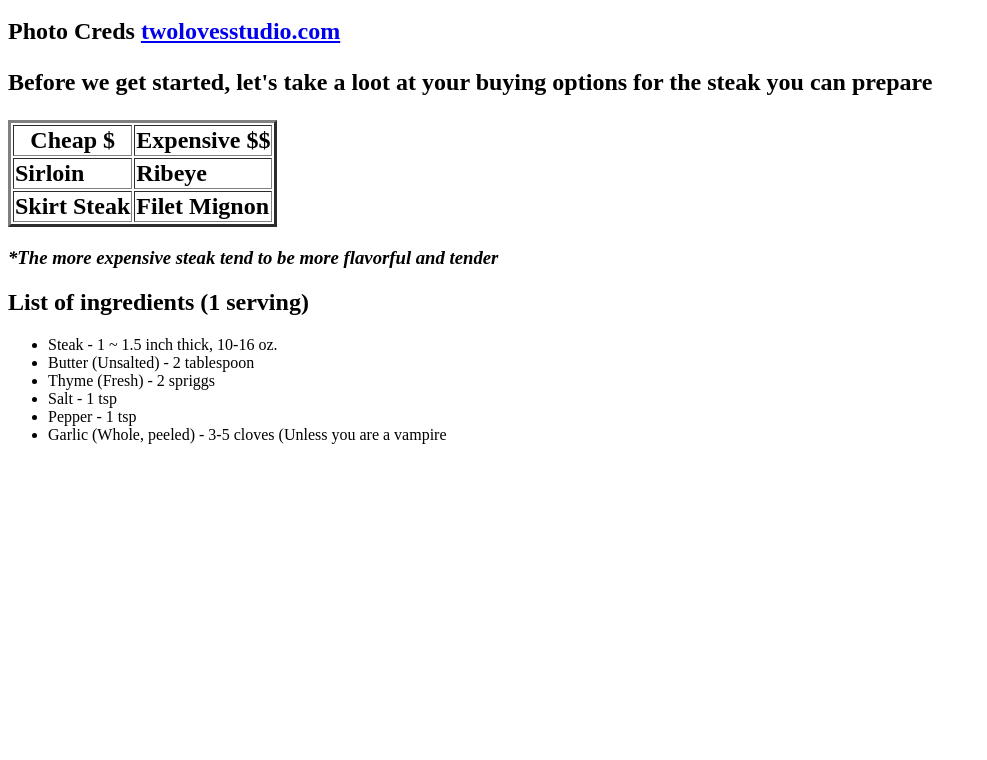
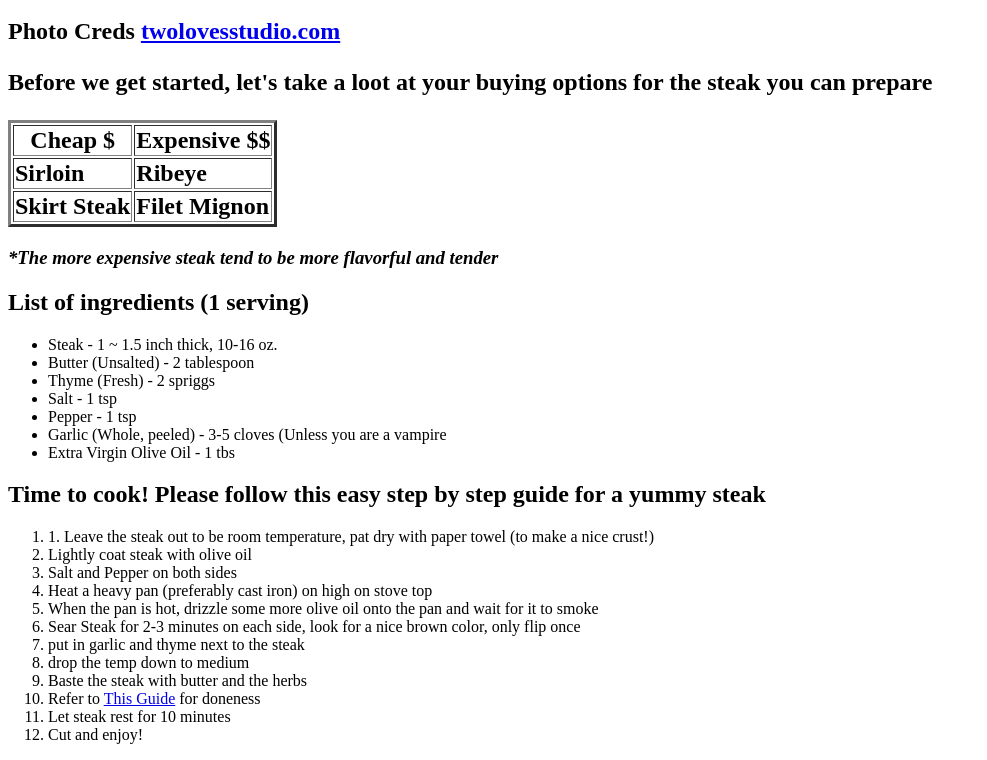
Before and after one commit to jlee22/jefflee.github.io, a plain HTML site: page html/index.html in a window 1280 px wide. Shown: the part 756-1516 px from the top of the page, without its empty margins (0-987 px from the left). Before the commit the page ends 1216 px from the top, so only its background shows below. Drawn offline with Linux system fonts and the light colour scheme.

Commit message:
Updated ingredients list, added step by step recipe, added doneless guide for the recipe (step 10)

```diff
--- a/html/index.html
+++ b/html/index.html
@@ -39,7 +39,24 @@ Photo Creds <a href="http://twolovesstudio.com/">twolovesstudio.com</a>
 	<li>Salt - 1 tsp</li>
 	<li>Pepper - 1 tsp</li>
 	<li>Garlic (Whole, peeled) - 3-5 cloves (Unless you are a vampire</li>
+	<li>Extra Virgin Olive Oil - 1 tbs</li>
 </ul>
+
+<h2>Time to cook! Please follow this easy step by step guide for a yummy steak</h2>
+<ol>
+	<li>1. Leave the steak out to be room temperature, pat dry with paper towel (to make a nice crust!)</li>
+	<li>Lightly coat steak with olive oil</li>
+	<li>Salt and Pepper on both sides</li>
+	<li>Heat a heavy pan (preferably cast iron) on high on stove top</li>
+	<li>When the pan is hot, drizzle some more olive oil onto the pan and wait for it to smoke</li>
+	<li>Sear Steak for 2-3 minutes on each side, look for a nice brown color, only flip once</li>
+	<li>put in garlic and thyme next to the steak</li>
+	<li>drop the temp down to medium</li>
+	<li>Baste the steak with butter and the herbs</li>
+	<li>Refer to <a href="doneness-guide.jpg">This Guide</a> for doneness</li>
+	<li>Let steak rest for 10 minutes</li>
+	<li>Cut and enjoy!</li>
+</ol>
 
 
  </body>
```
Also changed, not shown: html/doneness-guide.jpg (added).
